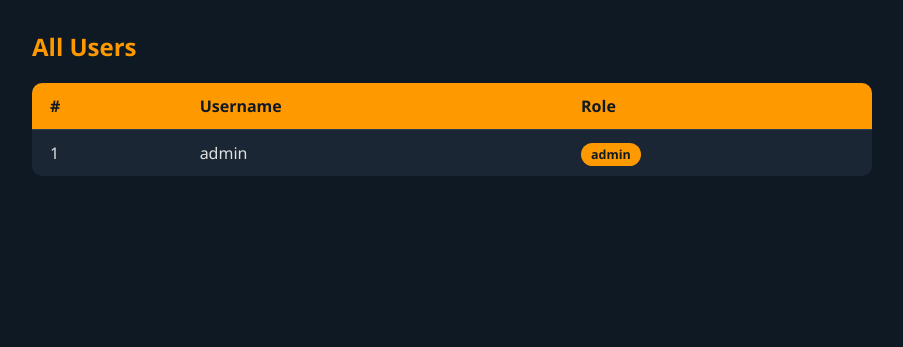
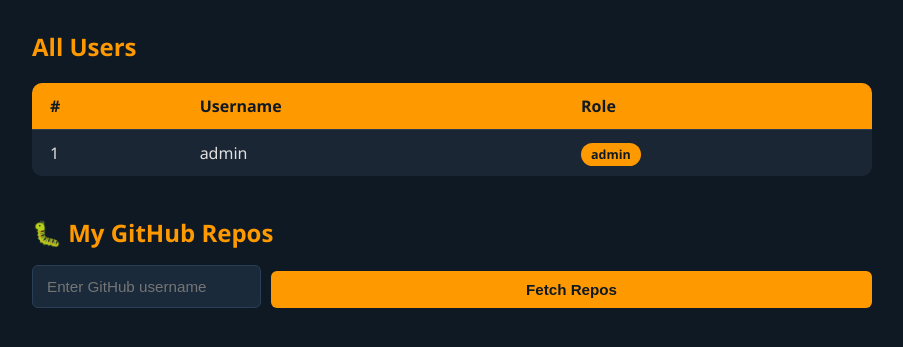
Before and after one commit to abhineshreddyalmawar/user-login-registration-portal, a Flask app: page /dashboard in a window 1280 px wide. Shown: the part 59-406 px from the top of the page, without its empty margins (188-1091 px from the left). Run offline with Flask 3, Linux system fonts and the light colour scheme; a user stored in the database is signed in; data comes from the database, SQL or seed files in the repository.

Commit message:
v2: Add GitHub Repos section via MCP integration
- Integrated GitHub MCP server (stdio transport) into Flask
- Added /github-repos route using asyncio ProactorEventLoop (Windows fix)
- Used npx.cmd for Windows subprocess compatibility
- Fetches public repos via search_repositories MCP tool
- Repos sorted by last updated date (most recent first)
- Added repo cards on dashboard: name, description, stars, language, date
- Styled cards in dark AWS theme
- Loaded GitHub token securely via python-dotenv (.env file)

Co-Authored-By: Claude Sonnet 4.6 <noreply@anthropic.com>

```diff
--- a/app.py
+++ b/app.py
@@ -1,9 +1,16 @@
-from flask import Flask, render_template, redirect, url_for, request, flash
+from flask import Flask, render_template, redirect, url_for, request, flash, jsonify
 from flask_login import LoginManager, UserMixin, login_user, logout_user, login_required, current_user
 from werkzeug.security import generate_password_hash, check_password_hash
+from dotenv import load_dotenv
+from mcp import ClientSession, StdioServerParameters
+from mcp.client.stdio import stdio_client
 import sqlite3
 import os
 import socket
+import asyncio
+import json
+
+load_dotenv()
 
 def get_instance_ip():
     try:
@@ -138,6 +145,61 @@ def logout():
     logout_user()
     return redirect(url_for('login'))
 
+# ── GitHub MCP ─────────────────────────────────────────────
+
+async def fetch_github_repos(username):
+    token = os.environ.get('GITHUB_PERSONAL_ACCESS_TOKEN', '')
+    # On Windows, npx is npx.cmd — subprocess needs the full extension
+    npx_cmd = 'npx.cmd' if os.name == 'nt' else 'npx'
+    server_params = StdioServerParameters(
+        command=npx_cmd,
+        args=['-y', '@modelcontextprotocol/server-github'],
+        env={**os.environ, 'GITHUB_PERSONAL_ACCESS_TOKEN': token}
+    )
+    async with stdio_client(server_params) as (read, write):
+        async with ClientSession(read, write) as session:
+            await session.initialize()
+            result = await session.call_tool(
+                'search_repositories',
+                {'query': f'user:{username}', 'per_page': 10}
+            )
+            raw = result.content[0].text
+            data = json.loads(raw)
+            repos = data.get('items', data) if isinstance(data, dict) else data
+            repos = sorted(repos, key=lambda r: r.get('updated_at', ''), reverse=True)
+            return [
+                {
+                    'name':        r.get('name', ''),
+                    'description': r.get('description') or 'No description',
+                    'stars':       r.get('stargazers_count', 0),
+                    'language':    r.get('language') or 'N/A',
+                    'url':         r.get('html_url', ''),
+                    'updated_at':  r.get('updated_at', '')[:10],
+                }
+                for r in repos
+            ]
+
+@app.route('/github-repos')
+@login_required
+def github_repos():
+    username = request.args.get('username', '').strip()
+    if not username:
+        return jsonify({'error': 'GitHub username is required'}), 400
+    try:
+        loop = asyncio.ProactorEventLoop()
+        try:
+            repos = loop.run_until_complete(fetch_github_repos(username))
+        finally:
+            loop.close()
+        return jsonify({'repos': repos})
+    except BaseException as e:
+        # Unwrap asyncio ExceptionGroup to get the real error
+        if hasattr(e, 'exceptions') and e.exceptions:
+            msg = str(e.exceptions[0])
+        else:
+            msg = str(e.__cause__ or e)
+        return jsonify({'error': msg}), 500
+
 # ── Run ────────────────────────────────────────────────────
 if __name__ == '__main__':
     init_db()
--- a/static/style.css
+++ b/static/style.css
@@ -224,3 +224,80 @@ tr:hover td { background: #1f2f40; }
     border: 1px solid #c0392b;
     color: #e74c3c;
 }
+
+/* ── GitHub Repos Section ────────────────────────────────── */
+.github-section {
+    margin-top: 40px;
+}
+
+.github-section h2 {
+    margin-bottom: 16px;
+    color: #ff9900;
+}
+
+.github-search {
+    display: flex;
+    gap: 10px;
+    margin-bottom: 20px;
+}
+
+.github-search input {
+    flex: 1;
+    padding: 10px 14px;
+    border-radius: 6px;
+    border: 1px solid #2a3f55;
+    background: #1a2a3a;
+    color: #e0e0e0;
+    font-size: 0.95rem;
+}
+
+.github-search input:focus {
+    outline: none;
+    border-color: #ff9900;
+}
+
+.repos-grid {
+    display: grid;
+    grid-template-columns: repeat(auto-fill, minmax(280px, 1fr));
+    gap: 16px;
+    margin-top: 10px;
+}
+
+.repo-card {
+    background: #1a2a3a;
+    border: 1px solid #2a3f55;
+    border-radius: 8px;
+    padding: 16px;
+    transition: border-color 0.2s;
+}
+
+.repo-card:hover {
+    border-color: #ff9900;
+}
+
+.repo-name {
+    font-size: 1rem;
+    font-weight: bold;
+    color: #ff9900;
+    text-decoration: none;
+    display: block;
+    margin-bottom: 8px;
+}
+
+.repo-name:hover {
+    text-decoration: underline;
+}
+
+.repo-desc {
+    font-size: 0.85rem;
+    color: #a0b0c0;
+    margin-bottom: 12px;
+    line-height: 1.4;
+}
+
+.repo-meta {
+    display: flex;
+    gap: 16px;
+    font-size: 0.82rem;
+    color: #7a9ab0;
+}
--- a/templates/dashboard.html
+++ b/templates/dashboard.html
@@ -45,6 +45,60 @@
                 {% endfor %}
             </tbody>
         </table>
+        <!-- GitHub Repos Section -->
+        <div class="github-section">
+            <h2>&#128027; My GitHub Repos</h2>
+            <div class="github-search">
+                <input type="text" id="github-username" placeholder="Enter GitHub username" />
+                <button class="btn btn-primary" onclick="fetchRepos()">Fetch Repos</button>
+            </div>
+            <div id="github-status"></div>
+            <div id="github-repos-grid" class="repos-grid"></div>
+        </div>
     </div>
+
+    <script>
+        function fetchRepos() {
+            const username = document.getElementById('github-username').value.trim();
+            const status   = document.getElementById('github-status');
+            const grid     = document.getElementById('github-repos-grid');
+
+            if (!username) {
+                status.innerHTML = '<p style="color:red;">Please enter a GitHub username.</p>';
+                return;
+            }
+
+            status.innerHTML = '<p style="color:#666;">Fetching repos via GitHub MCP server...</p>';
+            grid.innerHTML   = '';
+
+            fetch(`/github-repos?username=${encodeURIComponent(username)}`)
+                .then(r => r.json())
+                .then(data => {
+                    if (data.error) {
+                        status.innerHTML = `<p style="color:red;">Error: ${data.error}</p>`;
+                        return;
+                    }
+                    status.innerHTML = `<p style="color:green;">Found ${data.repos.length} repos for <strong>${username}</strong></p>`;
+                    grid.innerHTML = data.repos.map(repo => `
+                        <div class="repo-card">
+                            <a href="${repo.url}" target="_blank" class="repo-name">${repo.name}</a>
+                            <p class="repo-desc">${repo.description}</p>
+                            <div class="repo-meta">
+                                <span>&#11088; ${repo.stars}</span>
+                                <span>&#128290; ${repo.language}</span>
+                                <span>&#128197; ${repo.updated_at}</span>
+                            </div>
+                        </div>
+                    `).join('');
+                })
+                .catch(err => {
+                    status.innerHTML = `<p style="color:red;">Failed to fetch: ${err}</p>`;
+                });
+        }
+
+        document.getElementById('github-username').addEventListener('keydown', function(e) {
+            if (e.key === 'Enter') fetchRepos();
+        });
+    </script>
 </body>
 </html>
```
